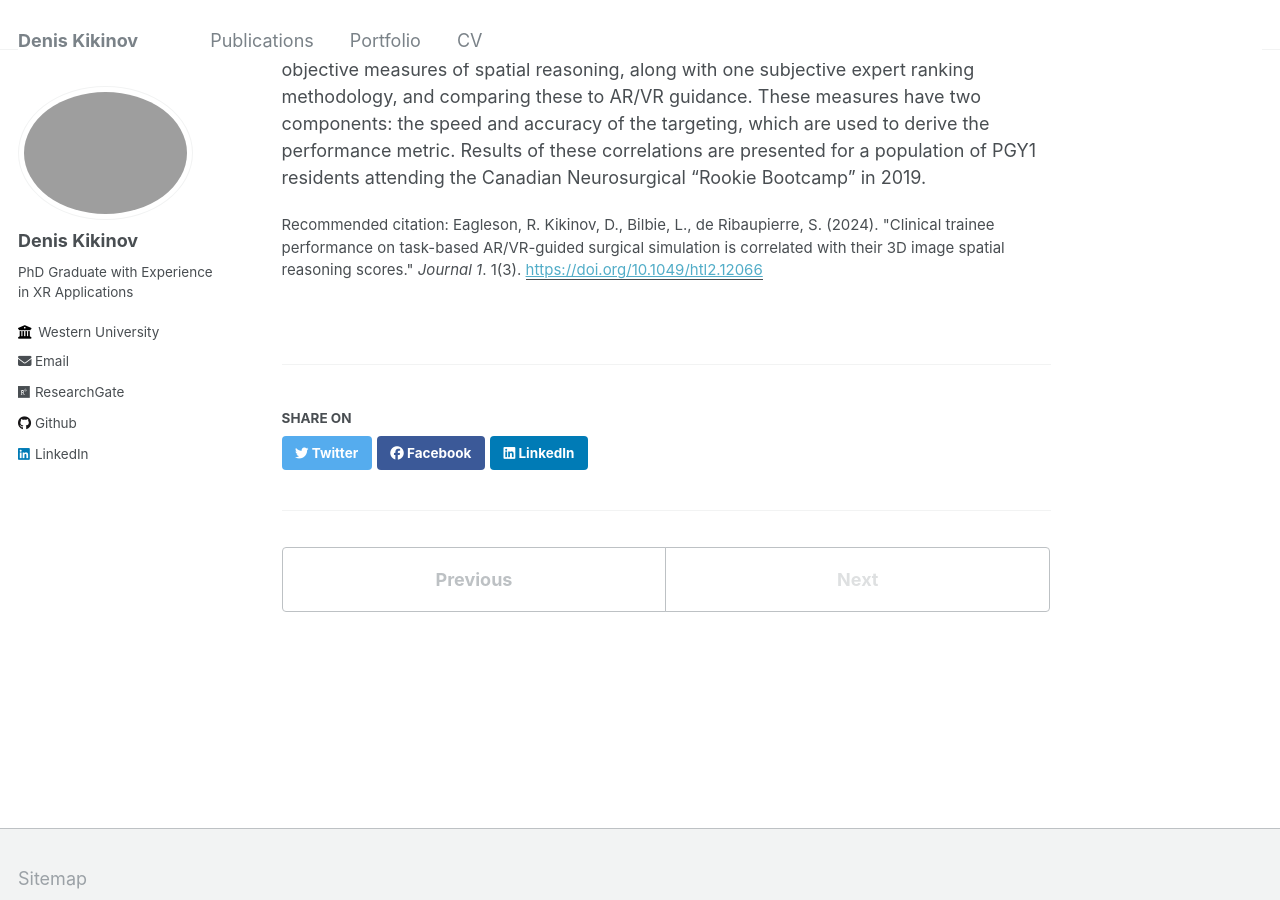
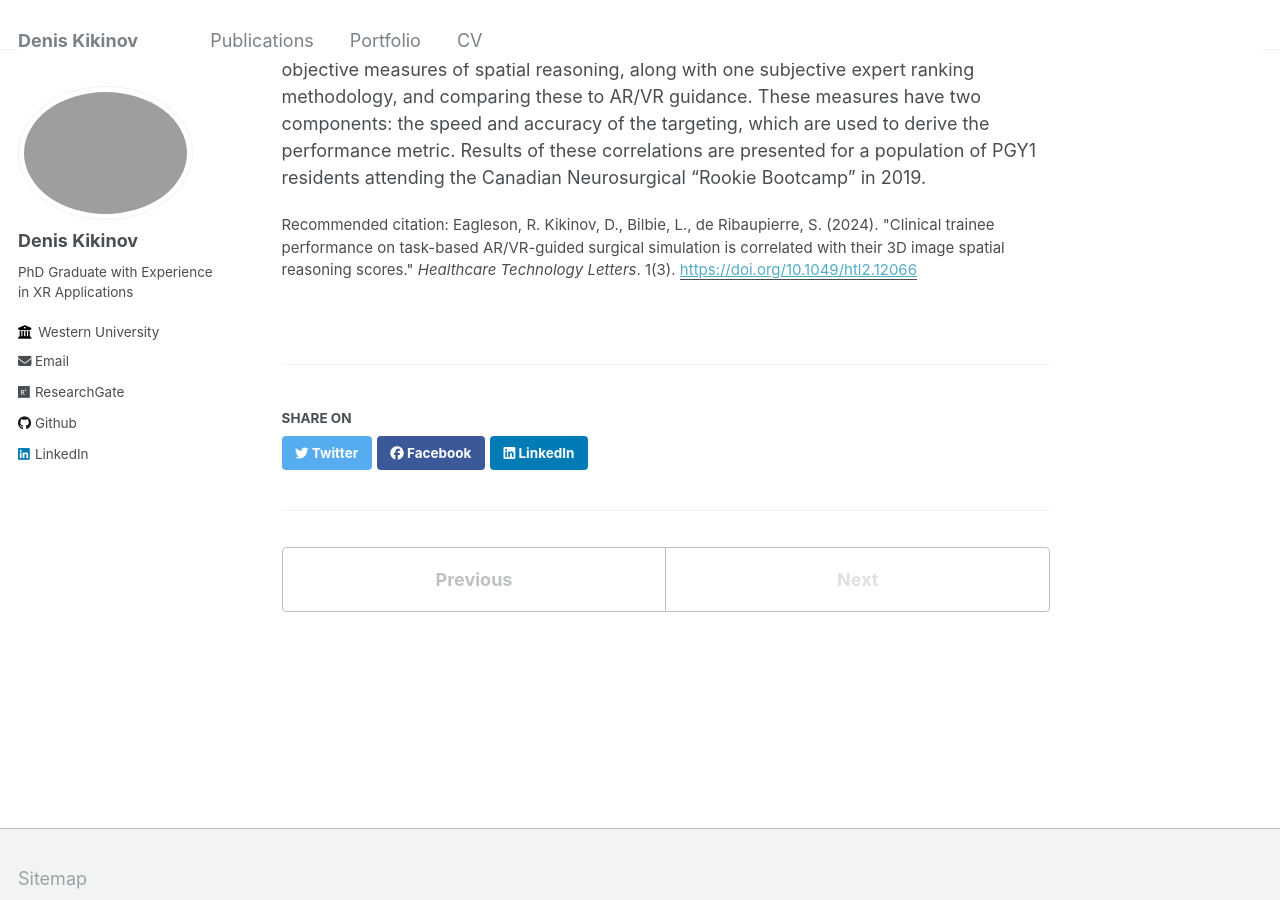
Before and after one commit to dkikinov/dkikinov.github.io, a Jekyll site: the page built from _publications/publication3.md, in a window 1280 px wide and 900 px high, scrolled down 453 px. Built offline with Jekyll 4.4.1, drawn with Linux system fonts in a browser that asks for light colours.

Commit message:
Made light edits to publications

```diff
--- a/_publications/publication3.md
+++ b/_publications/publication3.md
@@ -6,7 +6,7 @@ excerpt: 'Describes a methodology of assessment of training simulator-based AR/V
 date: 2024-01-08
 venue: 'Healthcare Technology Letters'
 paperurl: 'https://doi.org/10.1049/htl2.12066'
-citation: 'Eagleson, R. Kikinov, D., Bilbie, L., de Ribaupierre, S. (2024). &quot;Clinical trainee performance on task-based AR/VR-guided surgical simulation is correlated with their 3D image spatial reasoning scores.&quot; <i>Journal 1</i>. 1(3).'
+citation: 'Eagleson, R. Kikinov, D., Bilbie, L., de Ribaupierre, S. (2024). &quot;Clinical trainee performance on task-based AR/VR-guided surgical simulation is correlated with their 3D image spatial reasoning scores.&quot; <i>Healthcare Technology Letters</i>. 1(3).'
 ---
 
 This paper describes a methodology for the assessment of training simulator-based computer-assisted intervention skills on an AR/VR-guided procedure making use of CT axial slice views for a neurosurgical procedure: external ventricular drain (EVD) placement. The task requires that trainees scroll through a stack of axial slices and form a mental representation of the anatomical structures in order to subsequently target the ventricles to insert an EVD. The process of observing the 2D CT image slices in order to build a mental representation of the 3D anatomical structures is the skill being taught, along with the cognitive control of the subsequent targeting, by planned motor actions, of the EVD tip to the ventricular system to drain cerebrospinal fluid (CSF). Convergence is established towards the validity of this assessment methodology by examining two objective measures of spatial reasoning, along with one subjective expert ranking methodology, and comparing these to AR/VR guidance. These measures have two components: the speed and accuracy of the targeting, which are used to derive the performance metric. Results of these correlations are presented for a population of PGY1 residents attending the Canadian Neurosurgical “Rookie Bootcamp” in 2019.
```
Also changed, not shown: _publications/publication1.md (+1 -1 lines).
